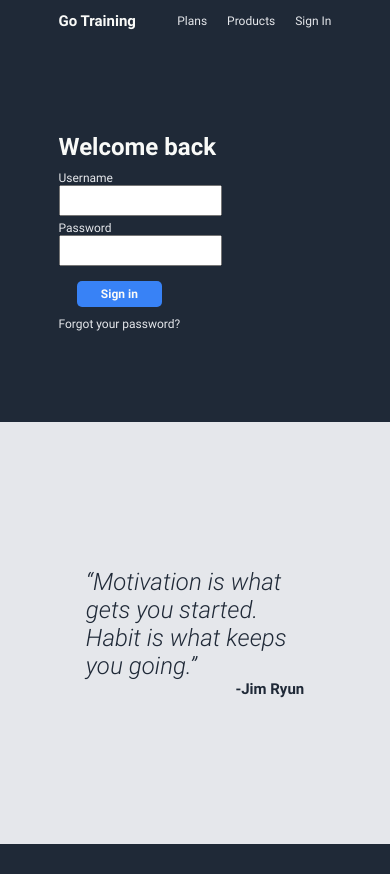
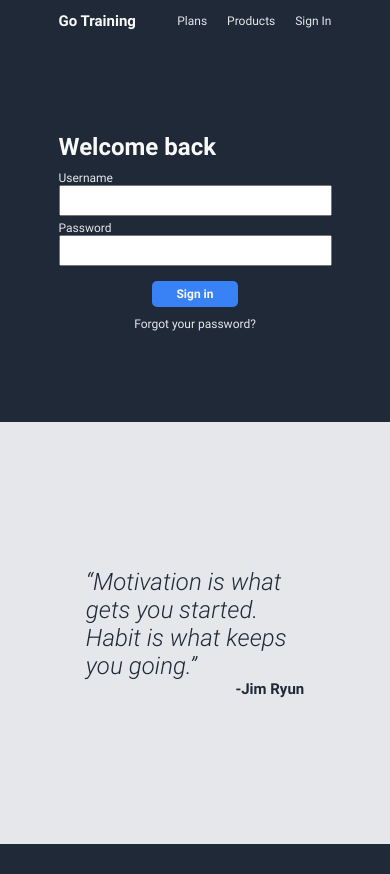
Before and after one commit to SilveiraGuilherme/go-training, a plain HTML site: page pages/sign-in.html in a window 390 px wide. Shown: the top 874 px of the page. Drawn offline with Linux system fonts and the light colour scheme.

Commit message:
Changing responsive features in hero section.

```diff
--- a/style.css
+++ b/style.css
@@ -338,14 +338,21 @@ footer p {
   }
   .hero h1 {
     font-size: 24px;
+    align-self: flex-start;
   }
   .hero p,
   .hero li,
   .hero form {
     font-size: 12px;
   }
+  .hero form {
+    width: 100%;
+  }
   #header-logo {
     font-size: 15px;
+  }
+  .hero-content > div {
+    align-items: center;
   }
   .categories {
     height: 100vh;
```
